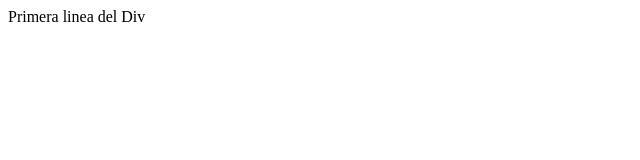
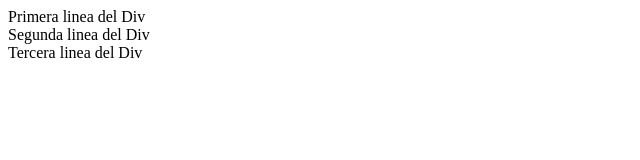
Before and after one commit to Neris2/curso_git, a plain HTML site: page index.html in a window 1280 px wide. Shown: the whole page, without its empty margins (0-640 px from the left). Drawn offline with Linux system fonts and the light colour scheme.

Commit message:
commit 2

```diff
--- a/index.html
+++ b/index.html
@@ -7,5 +7,7 @@
 </head>
 <body>
     <div>Primera linea del Div</div>
+    <div>Segunda linea del Div</div>
+    <div>Tercera linea del Div</div>
 </body>
 </html>
```
